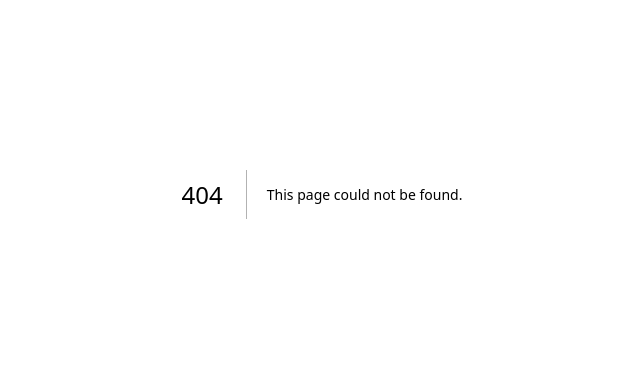
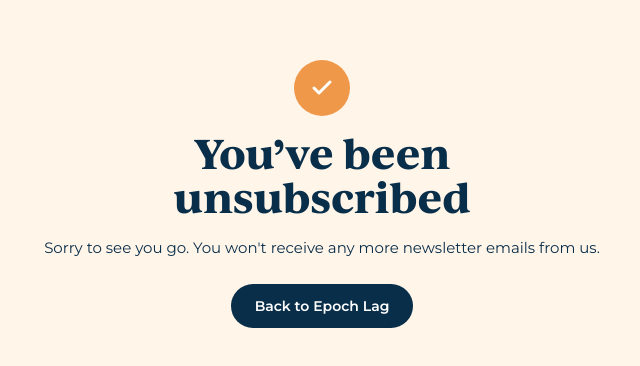
Before and after one commit to sidds4474/EpochLag-WebApp, a Next.js app: page /unsubscribe in a window 1280 px wide. Before the commit this address had no page. Shown: the part 206-572 px from the top of the page, without its empty margins (318-958 px from the left). Built offline with nearby package versions, Linux system fonts and the light colour scheme.

Commit message:
Add /unsubscribe page for newsletter emails
- Read token from query, GET /api/newsletter/unsubscribe/:token
- Always render success so unknown or expired tokens cannot be probed
- Use raw fetch to avoid attaching any auth header to the token request

```diff
--- /dev/null
+++ b/src/app/unsubscribe/page.tsx
@@ -0,0 +1,94 @@
+"use client";
+
+import { Suspense, useEffect, useState } from "react";
+import Link from "next/link";
+import { useSearchParams } from "next/navigation";
+
+// Newsletter unsubscribe landing. Reads `token` from the query string
+// and calls the token-scoped GET endpoint. Per the frontend spec doc:
+//   - Never accept an email address here (would let anyone unsubscribe
+//     anyone; the API 422s on that anyway).
+//   - Always render success. Unknown/expired tokens deliberately return
+//     200 with the same message — surfacing an "invalid link" branch
+//     would confirm to an attacker which tokens are live.
+//   - Treat the token as a secret: don't log it or send it to analytics.
+// GET is safe to be pre-fetched by mail clients — endpoint is
+// idempotent and preserves the original unsubscribe timestamp.
+
+function UnsubscribeContent() {
+  const params = useSearchParams();
+  const token = params.get("token") ?? "";
+  const [state, setState] = useState<"loading" | "done">(
+    token ? "loading" : "done"
+  );
+
+  useEffect(() => {
+    if (!token) return;
+    const controller = new AbortController();
+    (async () => {
+      try {
+        await fetch(
+          `/api/newsletter/unsubscribe/${encodeURIComponent(token)}`,
+          { method: "GET", signal: controller.signal }
+        );
+      } catch {
+        // Deliberately swallow — we never surface errors here.
+      } finally {
+        setState("done");
+      }
+    })();
+    return () => controller.abort();
+  }, [token]);
+
+  return (
+    <main className="min-h-screen w-full bg-warm-cream flex items-center justify-center px-[16px] py-[80px]">
+      <div className="max-w-[560px] w-full text-center flex flex-col items-center gap-[16px]">
+        <span className="w-[56px] h-[56px] rounded-full bg-primary-orange flex items-center justify-center">
+          <svg
+            width="24"
+            height="24"
+            viewBox="0 0 24 24"
+            fill="none"
+            stroke="white"
+            strokeWidth={3}
+            strokeLinecap="round"
+            strokeLinejoin="round"
+            aria-hidden="true"
+          >
+            <polyline points="20 6 9 17 4 12" />
+          </svg>
+        </span>
+        <h1 className="font-ivy font-bold text-primary-blue text-[32px] md:text-[40px] leading-[110%]">
+          You&rsquo;ve been unsubscribed
+        </h1>
+        <p className="font-montserrat text-primary-blue text-[14px] md:text-[15px] leading-[160%]">
+          {state === "loading"
+            ? "One moment while we take you off the list…"
+            : "Sorry to see you go. You won't receive any more newsletter emails from us."}
+        </p>
+        <Link
+          href="/"
+          className="mt-[8px] cursor-pointer bg-primary-blue text-white rounded-full h-[44px] px-[24px] inline-flex items-center font-montserrat font-semibold text-[14px] hover:opacity-90 transition-opacity"
+        >
+          Back to Epoch Lag
+        </Link>
+      </div>
+    </main>
+  );
+}
+
+export default function UnsubscribePage() {
+  return (
+    <Suspense
+      fallback={
+        <main className="min-h-screen w-full bg-warm-cream flex items-center justify-center px-[16px] py-[80px]">
+          <p className="font-montserrat text-primary-blue/60 text-[14px]">
+            Loading…
+          </p>
+        </main>
+      }
+    >
+      <UnsubscribeContent />
+    </Suspense>
+  );
+}
```
